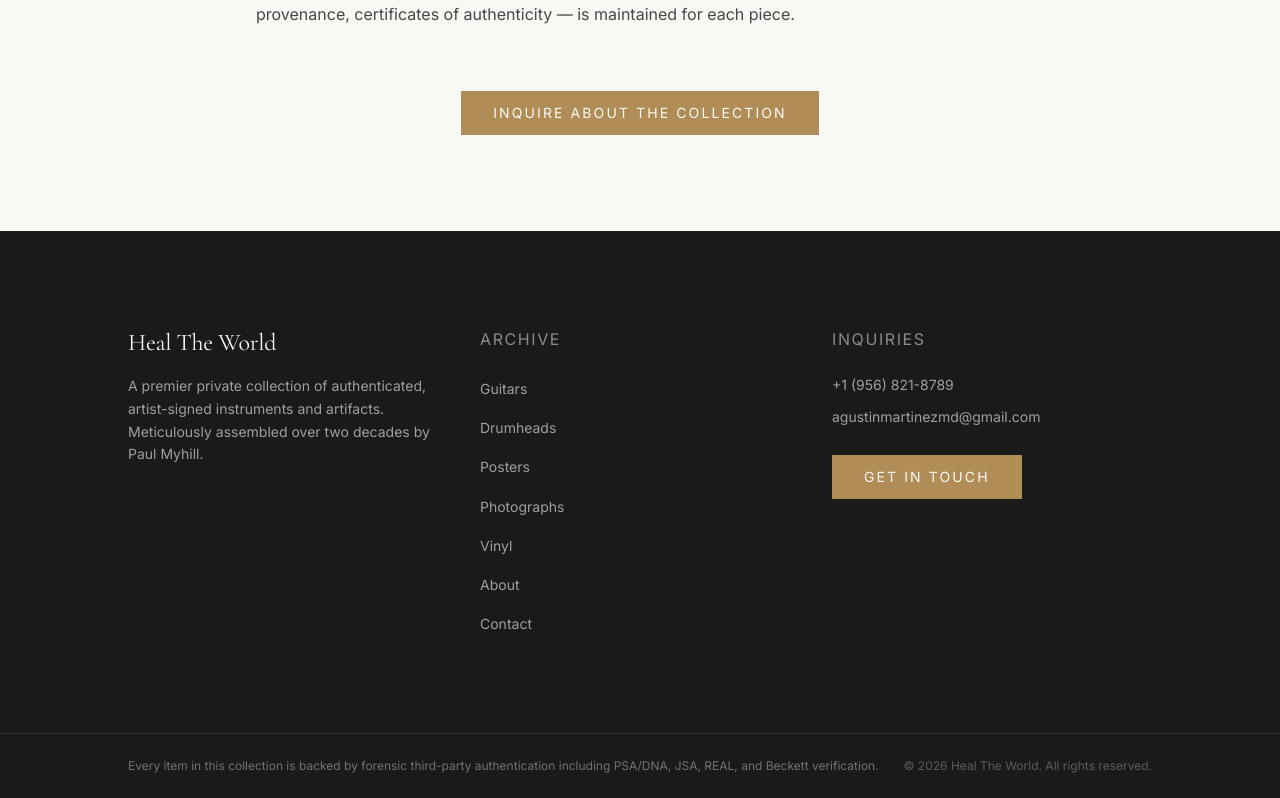
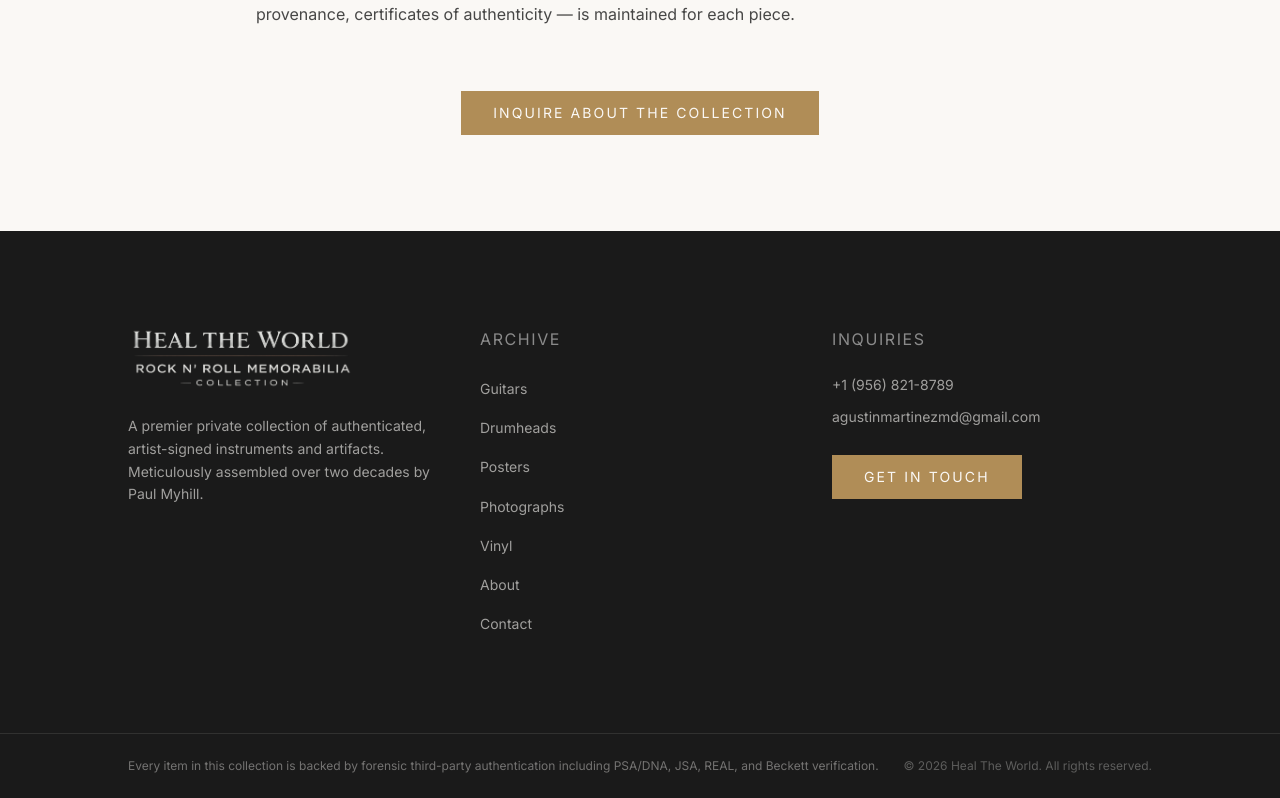
Before and after one commit to maxmarketpros/Heal-the-world, a Next.js app: page /about in a window 1280 px wide. Shown: the part 1345-2143 px from the top of the page. Built offline with nearby package versions, Linux system fonts and the light colour scheme.

Commit message:
Add logo image to footer brand column

```diff
--- a/src/components/Footer.tsx
+++ b/src/components/Footer.tsx
@@ -1,4 +1,5 @@
 import Link from "next/link";
+import Image from "next/image";
 
 const FOOTER_LINKS = [
     { href: "/guitars", label: "Guitars" },
@@ -18,9 +19,13 @@
                 <div className="max-w-7xl mx-auto grid grid-cols-1 md:grid-cols-3 gap-12 md:gap-8">
                     {/* Brand Column */}
                     <div className="md:col-span-1">
-                        <h3 className="font-serif text-2xl text-ivory mb-4">
-                            Heal The World
-                        </h3>
+                        <Image
+                            src="/logo.png"
+                            alt="Heal The World — Rock N' Roll Memorabilia Collection"
+                            width={280}
+                            height={80}
+                            className="h-16 w-auto object-contain mb-6"
+                        />
                         <p className="text-sm leading-relaxed text-ivory/60 max-w-xs">
                             A premier private collection of authenticated,
                             artist-signed instruments and artifacts. Meticulously assembled
```
